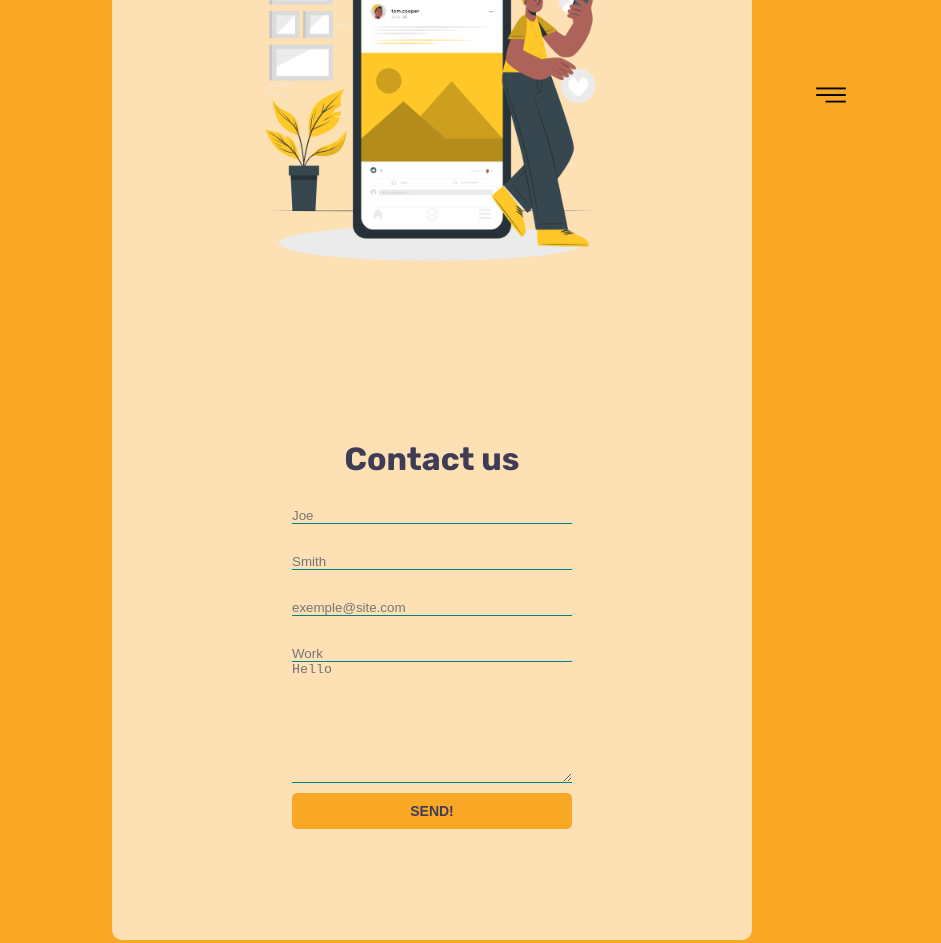
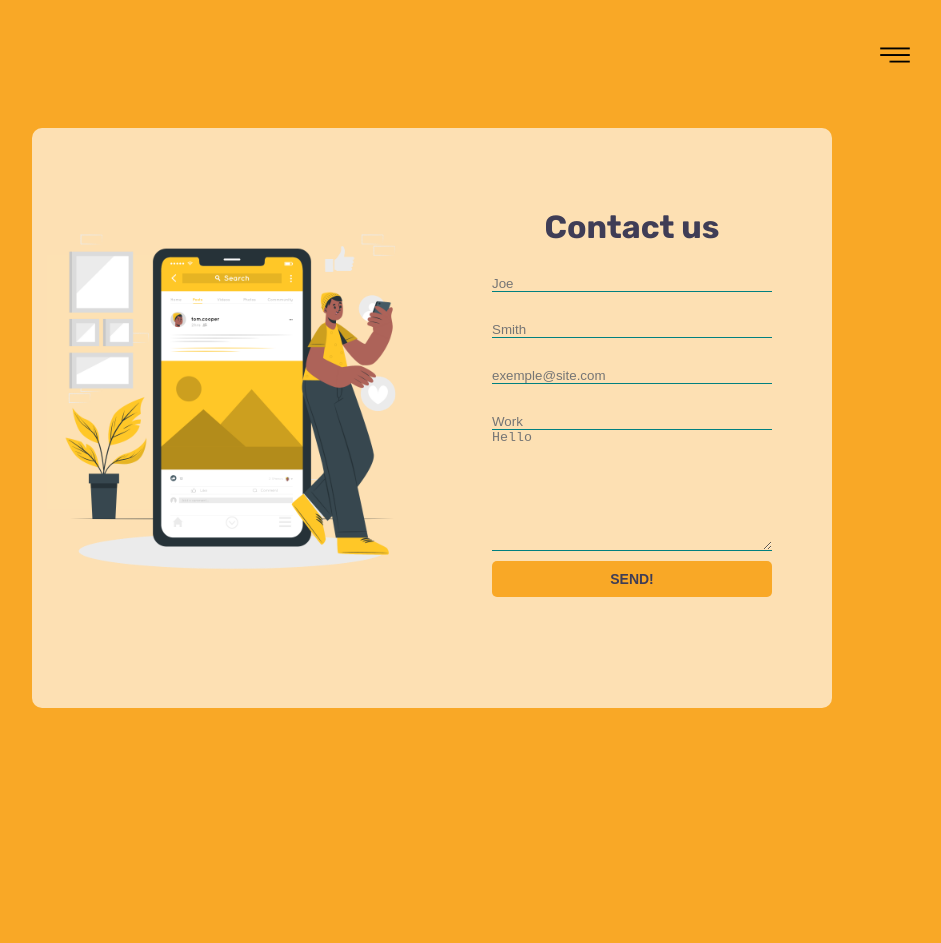
Before and after one commit to fultonoff/form-yellow, a plain HTML site: page index.html in a window 1280 px wide. Shown: the top 943 px of the page, without its empty margins (208-1149 px from the left). Drawn offline with Linux system fonts and the light colour scheme.

Commit message:
first commit

```diff
--- a/CSS/Style.css
+++ b/CSS/Style.css
@@ -23,10 +23,14 @@ body{
 }
 
 .main{
-   position: absolute;
+    display: flex;
+    align-items: center;
+    justify-content: center;
+    margin-top: 10%;
+   /* position: absolute;
    top: 50%;
    left: 50%;
-   transform: translate(-50%, -50%);
+   transform: translate(-50%, -50%); */
 }
 .color{
 
@@ -197,8 +201,8 @@ ul li:not(:last-child){
 .pic{
     z-index: 2000;
     position: fixed;
-    left: 80%;
-    top: 10%;
+    left: 85%;
+    top: 5%;
     width: 30px;
     cursor: pointer;
 
@@ -207,3 +211,11 @@ ul li:not(:last-child){
 .checkbox:checked + .navigation{
     visibility: visible;
 }
+
+.container{
+    background-color: #ffffff;
+
+    height: 100vh;
+    width: 100%;
+    margin-top: 100%;
+}
--- a/index.html
+++ b/index.html
@@ -71,7 +71,14 @@
 
     </div>
 
+
+
 </div>
+
+<section class="container">
+
+
+</section>
 
 
 
```
